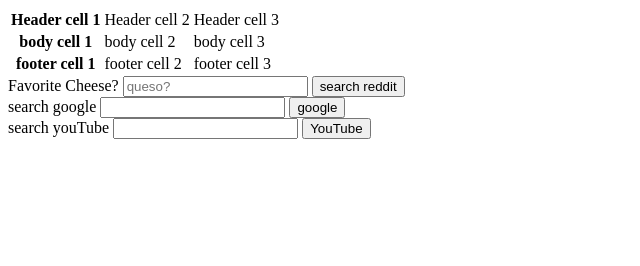
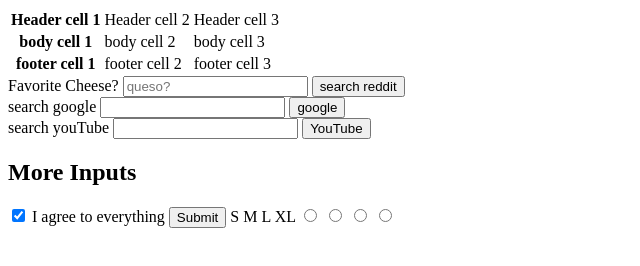
Before and after one commit to danporeda/htmlFoundations, a plain HTML site: page index.html in a window 1280 px wide. Shown: the whole page, without its empty margins (0-640 px from the left). Drawn offline with Linux system fonts and the light colour scheme.

Commit message:
radio buttons

```diff
--- a/index.html
+++ b/index.html
@@ -45,5 +45,19 @@
     <input type="text" id="youtube" name="search_query">
     <button>YouTube</button>
   </form>
+  <h2>More Inputs</h2>
+  <form action="/birds">
+    <input type="checkbox" name="agree_tos" id="agree" checked/>
+    <label for="agree">I agree to everything</label>
+    <button>Submit</button>
+    <label for="s">S</label>
+    <label for="m">M</label>
+    <label for="l">L</label>
+    <label for="xl">XL</label>
+    <input type="radio" name="size" id="s">
+    <input type="radio" name="size" id="m">
+    <input type="radio" name="size" id="l">
+    <input type="radio" name="size" id="xl">
+  </form>
 </body>
 </html>
```
